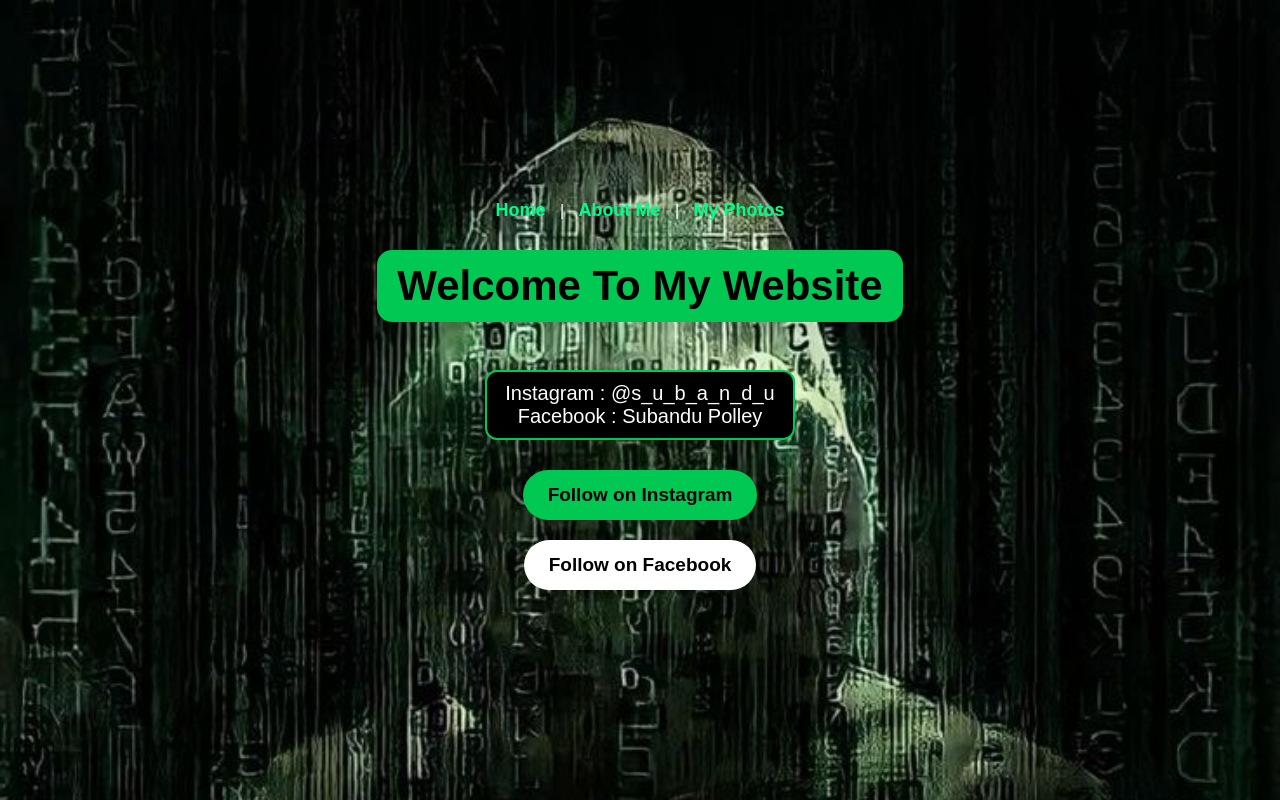
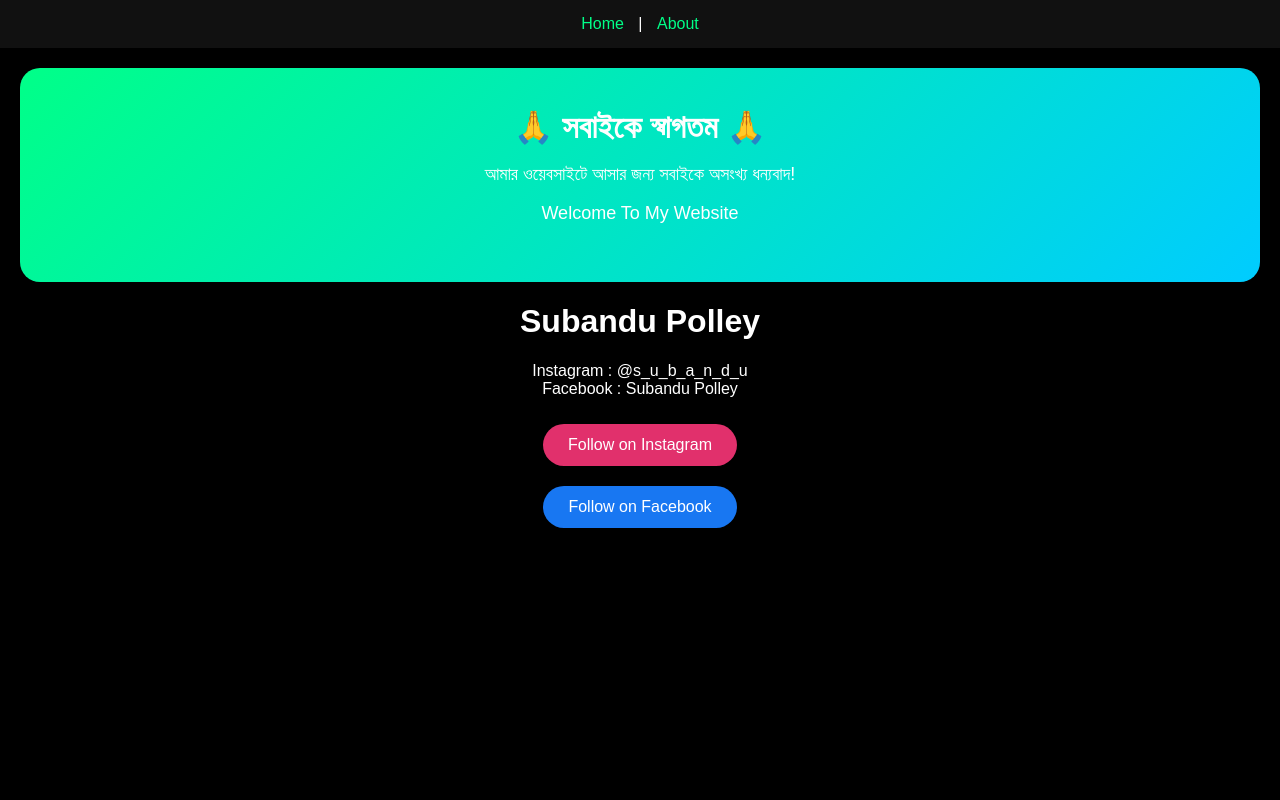
Before and after one commit to kingsubandupolley-web/Subandu--website, a plain HTML site: page index.html in a window 1280 px wide. Drawn offline with Linux system fonts and the light colour scheme.

Commit message:
welcome added

```diff
--- a/index.html
+++ b/index.html
@@ -1,10 +1,30 @@
 <!DOCTYPE html>
-<html><head><meta name="viewport" content="width=device-width,initial-scale=1"><title>Subandu - Welcome</title>
-<style>body{margin:0;font-family:sans-serif;background:#000;color:#fff;text-align:center} .bg{background:url('bg.jpg') center/cover no-repeat;min-height:100vh;display:flex;flex-direction:column;justify-content:center;align-items:center;background-color:#000} h1{font-size:42px;background:#00c853;padding:12px 20px;border-radius:15px;color:#000} p{background:#000;padding:10px 18px;border-radius:12px;border:2px solid #00c853;font-size:20px} .btn{display:block;margin:10px;padding:14px 25px;border-radius:30px;text-decoration:none;font-weight:bold;font-size:19px} .insta{background:#00c853;color:#000} .fb{background:#fff;color:#000} .nav a{color:#00ff88;margin:10px;font-size:18px;text-decoration:none;font-weight:bold}</style></head>
-<body><div class="bg">
-<div class="nav"><a href="index.html">Home</a> | <a href="about.html">About Me</a> | <a href="photos.html">My Photos</a></div>
-<h1>Welcome To My Website</h1>
-<p>Instagram : @s_u_b_a_n_d_u <br> Facebook : Subandu Polley</p>
-<a class="btn insta" href="https://instagram.com/s_u_b_a_n_d_u">Follow on Instagram</a>
-<a class="btn fb" href="https://facebook.com/61583929156241">Follow on Facebook</a>
-</div></body></html>
+<html>
+<head>
+<meta name="viewport" content="width=device-width, initial-scale=1.0">
+<title>Subandu Polley - Welcome</title>
+<style>
+body{margin:0;font-family:sans-serif;background:#000;color:#fff;text-align:center}
+.bg{background:linear-gradient(135deg,#00ff88,#00ccff);padding:40px 20px;border-radius:20px;margin:20px;color:white}
+.bg h1{font-size:32px;margin:0}
+.bg p{font-size:18px}
+.btn{display:inline-block;background:white;color:black;padding:12px 25px;border-radius:25px;text-decoration:none;font-weight:bold;margin:10px}
+.nav{padding:15px;background:#111}
+.nav a{color:#00ff88;text-decoration:none;margin:0 10px}
+.insta{background:#E1306C;color:white;padding:12px 25px;border-radius:25px;text-decoration:none;display:inline-block;margin:10px}
+.fb{background:#1877F2;color:white;padding:12px 25px;border-radius:25px;text-decoration:none;display:inline-block;margin:10px}
+</style>
+</head>
+<body>
+<div class="nav"><a href="index.html">Home</a> | <a href="about.html">About</a></div>
+<div class="bg">
+<h1>🙏 সবাইকে স্বাগতম 🙏</h1>
+<p>আমার ওয়েবসাইটে আসার জন্য সবাইকে অসংখ্য ধন্যবাদ!</p>
+<p>Welcome To My Website</p>
+</div>
+<h1>Subandu Polley</h1>
+<p>Instagram : @s_u_b_a_n_d_u<br>Facebook : Subandu Polley</p>
+<a class="insta" href="https://instagram.com/s_u_b_a_n_d_u">Follow on Instagram</a><br>
+<a class="fb" href="https://facebook.com/61583929156241">Follow on Facebook</a>
+</body>
+</html>
```
